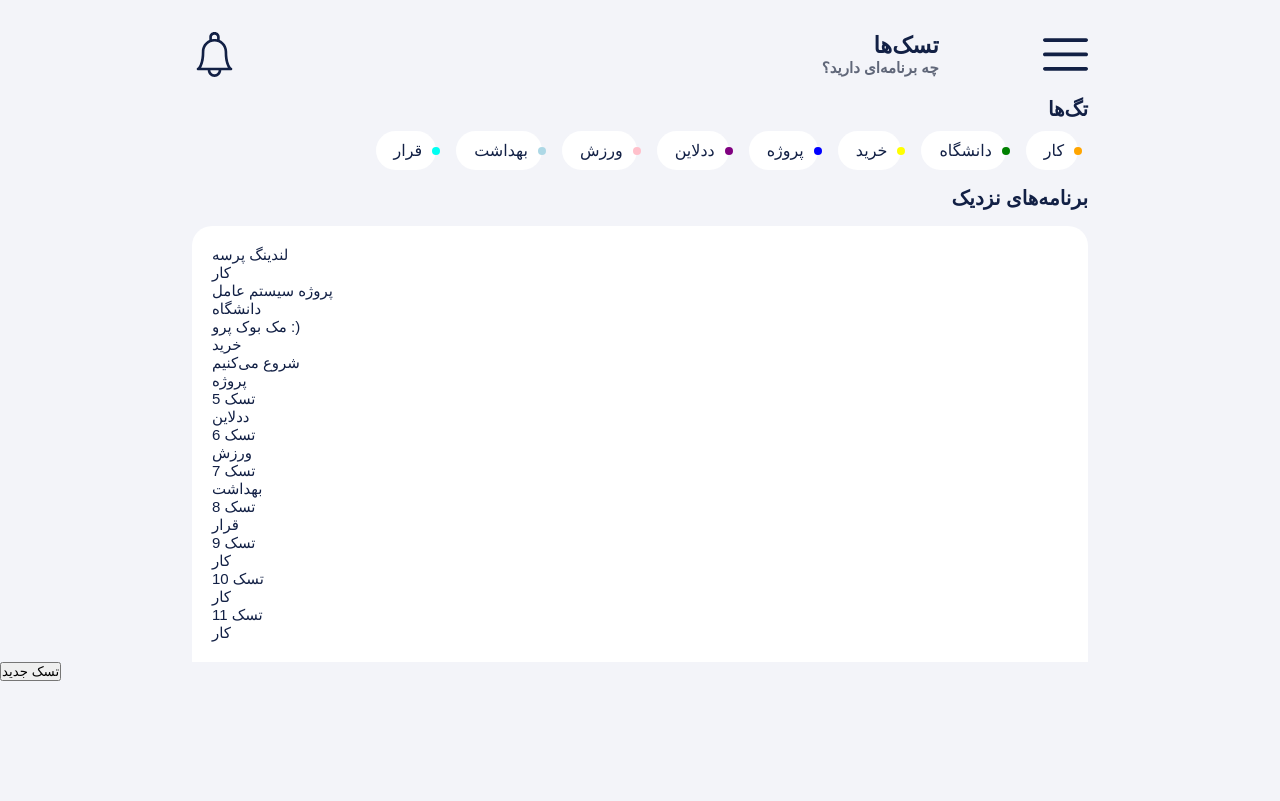
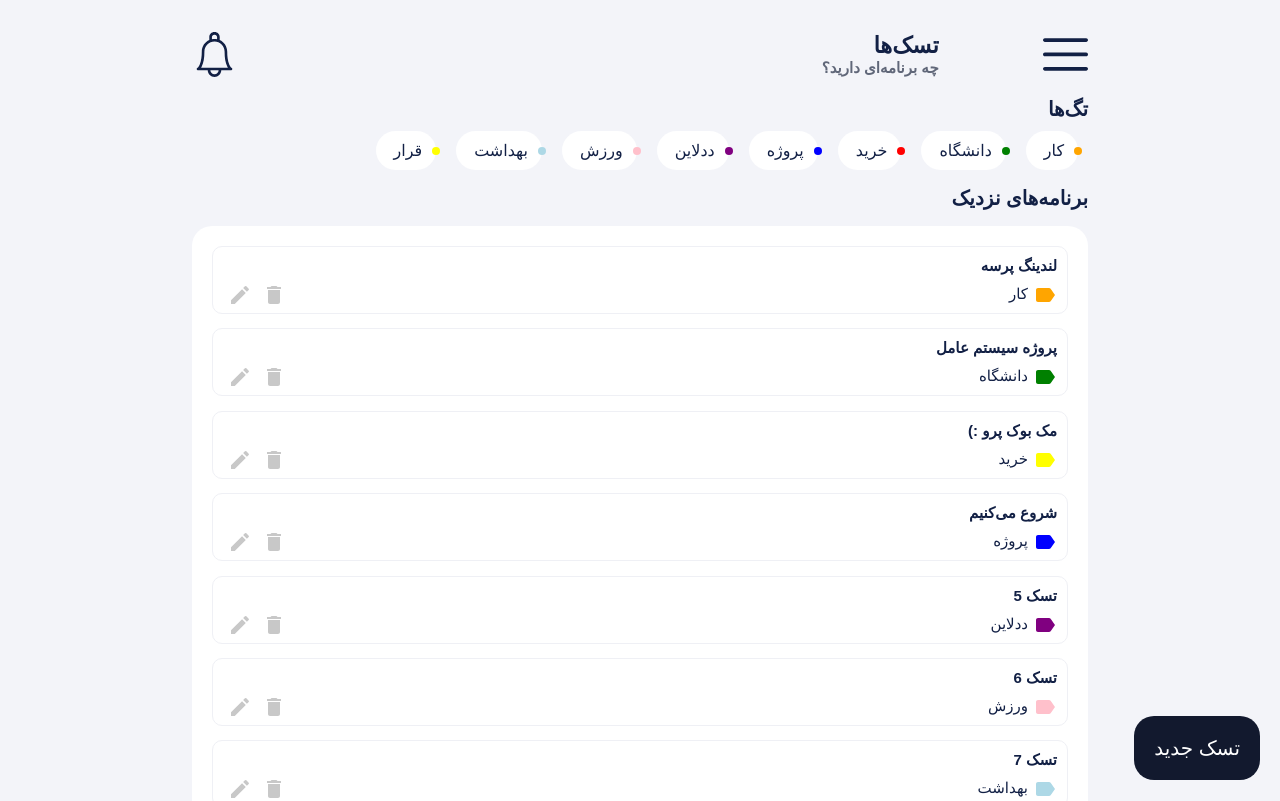
Before and after one commit to hadizz/mern-todo-app, a React (Create React App) app: page / in a window 1280 px wide. Shown: the top 801 px of the page. Built offline with nearby package versions, Linux system fonts and the light colour scheme; a web font is replaced by a local one.

Commit message:
desktop ui improve (button & task)

```diff
--- a/package.json
+++ b/package.json
@@ -3,9 +3,8 @@
   "version": "0.1.0",
   "private": true,
   "dependencies": {
-    "@fortawesome/fontawesome-svg-core": "^1.2.28",
-    "@fortawesome/free-solid-svg-icons": "^5.13.0",
-    "@fortawesome/react-fontawesome": "^0.1.9",
+    "@material-ui/core": "^4.9.11",
+    "@material-ui/icons": "^4.9.1",
     "@testing-library/jest-dom": "^4.2.4",
     "@testing-library/react": "^9.5.0",
     "@testing-library/user-event": "^7.2.1",
@@ -13,7 +12,6 @@
     "react": "^16.13.1",
     "react-color": "^2.18.0",
     "react-dom": "^16.13.1",
-    "react-fontawesome": "^1.7.1",
     "react-scripts": "3.4.1"
   },
   "scripts": {
--- a/src/components/todo.js
+++ b/src/components/todo.js
@@ -1,6 +1,12 @@
 import React from "react";
-// import { FontAwesomeIcon } from '@fortawesome/react-fontawesome'
-// import { faTag, faTrash, faEdit } from '@fortawesome/free-solid-svg-icons'
+import Tag from "../assets/img/tag.svg"
+
+// import SvgIcon from '@material-ui/core/SvgIcon';
+// // or
+// import { SvgIcon } from '@material-ui/core';
+
+import { Label, Edit, Delete } from '@material-ui/icons'
+
 
 export default function todo({ details }) {
   return (
@@ -9,12 +15,12 @@ export default function todo({ details }) {
         <span className="todobox-line1">{details.description}</span>
         <div className="todobox-line2">
           <div className="tag-info">
-            {/* <FontAwesomeIcon icon={faTag} className="tag-icon" style={{ color: details.tag.color }} /> */}
+            <Label className="tag-icon" style={{ color: details.tag.color }} />
             <span>{details.tag.name}</span>
           </div>
           <div className="functions">
-            {/* <FontAwesomeIcon icon={faTrash} style={{ color: "rgba(200, 200, 200)", marginRight: 10 }} /> */}
-            {/* <FontAwesomeIcon icon={faEdit} style={{ color: "rgba(200, 200, 200)" }} /> */}
+            <Edit className="tag-icon" style={{ color: "rgba(200, 200, 200)", marginRight: 5 }} />
+            <Delete className="tag-icon" style={{ color: "rgba(200, 200, 200)" }} />
           </div>
         </div>
       </div>
--- a/src/components/todosHome.css
+++ b/src/components/todosHome.css
@@ -119,9 +119,55 @@ header {
 .tag-icon{
   /* color: rgba(200, 200, 200); */
   position: relative;
-  top:4px;
+  top:8px;
   margin-left: 5px;
 }
+
+/* ------ new lines */
+
+.todoBox {
+  display: flex;
+  flex-direction: column;
+  border: 1.2px solid #eff0f5;
+
+  border-radius: 10px;
+  padding: 10px;
+  margin: 0 auto 0.9rem auto;
+}
+
+.todobox-line1 {
+  font-weight: bold;
+  direction: rtl;
+}
+.todobox-line2 {
+  display: flex;
+  flex-direction:row-reverse;
+  justify-content: space-between;
+}
+.tag-info{
+  direction: rtl;
+}
+
+.addTodoBtn {
+  position: fixed;
+  bottom: 0;
+  right: 0;
+  margin: 20px;
+}
+.addTodoBtn button {
+  color: white;
+  font-size: 20px;
+  background-color: #12192e;
+  border-style: none;
+
+  padding:20px;
+  border-radius: 20px;
+
+}
+
+
+/* ------ new lines */
+
 
 /************************************************************************     P H O N E      */
 
@@ -172,6 +218,8 @@ header {
     bottom: 0;
     left: 0;
     right: 0;
+
+    margin:0;
   }
   .addTodoBtn button {
     width: 100%;
@@ -180,6 +228,9 @@ header {
     font-size: 20px;
     background-color: #12192e;
     border-style: none;
+
+    padding:0;
+    border-radius: 0;
   }
 
   /*            T O D O                */
@@ -218,7 +269,7 @@ header {
     flex: 1; */
   }
 
-  ::-webkit-scrollbar-track {
+  /* ::-webkit-scrollbar-track {
     -webkit-box-shadow: none !important;
     background-color: transparent;
   }
@@ -228,7 +279,7 @@ header {
   }
   ::-webkit-scrollbar-thumb {
     background-color: transparent;
-  }
+  } */
 }
 
 /*
--- a/src/data/dataArray.js
+++ b/src/data/dataArray.js
@@ -1,12 +1,12 @@
 export const tags = [
     { name: "کار", color: "orange" },
     { name: "دانشگاه", color: "green" },
-    { name: "خرید", color: "yellow" },
+    { name: "خرید", color: "red" },
     { name: "پروژه", color: "blue" },
     { name: "ددلاین", color: "purple" },
     { name: "ورزش", color: "pink" },
     { name: "بهداشت", color: "lightblue" },
-    { name: "قرار", color: "#00fff2" },
+    { name: "قرار", color: "yellow" },
 ];
 
 export const todos = [
```
Also changed, not shown: src/assets/img/tag.svg (added), 1 other file (tests, documents, lock files or other folders).
